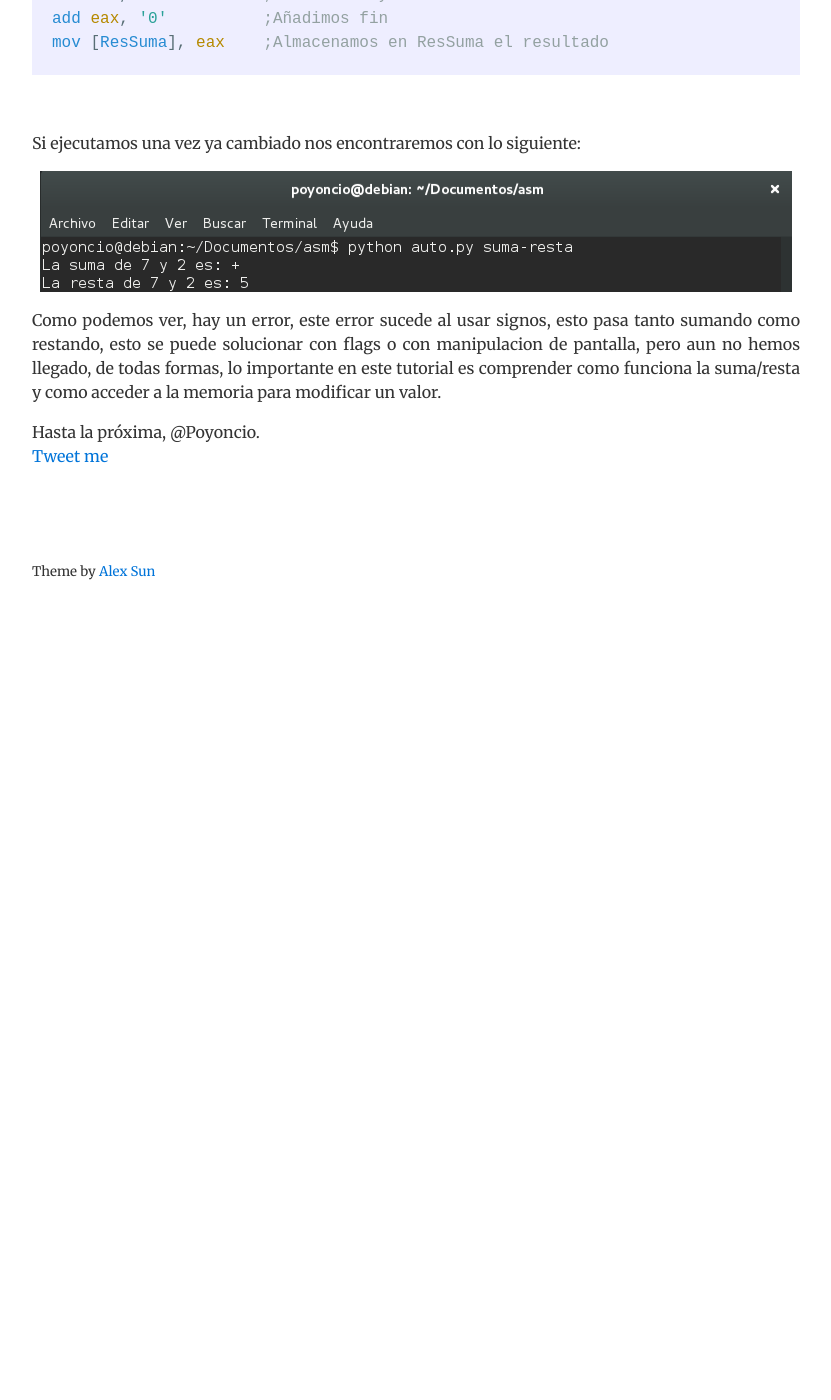
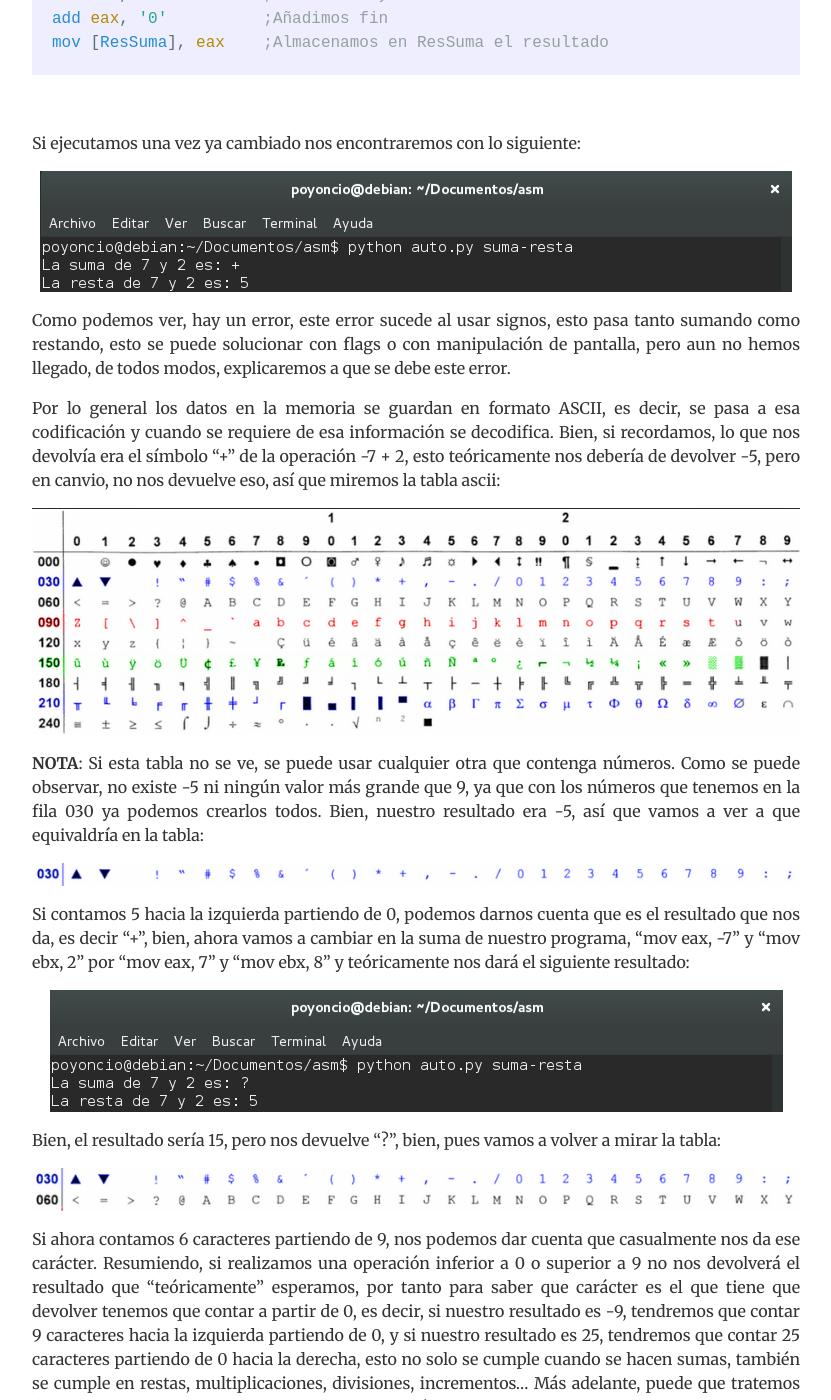
Before and after one commit to Poyoncio/poyoweb, a Jekyll site: the page built from _posts/2017-01-08-Curso-ensamblador-06-Operaciones-aritmeticas-I.md, in a window 1280 px wide and 1400 px high, scrolled down 6928 px. Shown: the whole window, without its empty margins (224-1055 px from the left). Built offline with Jekyll 4.4.1, drawn with Linux system fonts in a browser that asks for light colours; nearby versions of some CDN libraries; comment, search, counter and statistics services are not loaded; before the commit the page ends 7558 px from its top, so only the background shows below that; some of the changed text lies outside the part shown.

Commit message:
Update 2017-01-08-Curso-ensamblador-06-Operaciones-aritmeticas-I.md

```diff
--- a/_posts/2017-01-08-Curso-ensamblador-06-Operaciones-aritmeticas-I.md
+++ b/_posts/2017-01-08-Curso-ensamblador-06-Operaciones-aritmeticas-I.md
@@ -281,4 +281,23 @@ Si ejecutamos una vez ya cambiado nos encontraremos con lo siguiente:
 
 <img src="/images/captura--7-2-rstapostiivo.png" />
 
-Como podemos ver, hay un error, este error sucede al usar signos, esto pasa tanto sumando como restando, esto se puede solucionar con flags o con manipulacion de pantalla, pero aun no hemos llegado, de todas formas, lo importante en este tutorial es comprender como funciona la suma/resta y como acceder a la memoria para modificar un valor.
+Como podemos ver, hay un error, este error sucede al usar signos, esto pasa tanto sumando como restando, esto se puede solucionar con flags o con manipulación de pantalla, pero aun no hemos llegado, de todos modos, explicaremos a que se debe este error.
+
+Por lo general los datos en la memoria se guardan en formato ASCII, es decir, se pasa a esa codificación y cuando se requiere de esa información se decodifica. Bien, si recordamos, lo que nos devolvía era el símbolo "+" de la operación -7 + 2, esto teóricamente nos debería de devolver -5, pero en canvio, no nos devuelve eso, así que miremos la tabla ascii:
+
+<img src="/images/tabla-ascii-simbolos-06.png" />
+
+**NOTA**: Si esta tabla no se ve, se puede usar cualquier otra que contenga números.
+Como se puede observar, no existe -5 ni ningún valor más grande que 9, ya que con los números que tenemos en la fila 030 ya podemos crearlos todos. Bien, nuestro resultado era -5, así que vamos a ver a que equivaldría en la tabla:
+
+<img src="/images/captura-numeros-asccii.png" />
+
+Si contamos 5 hacia la izquierda partiendo de 0, podemos darnos cuenta que es el resultado que nos da, es decir "+", bien, ahora vamos a cambiar en la suma de nuestro programa, "mov eax, -7" y "mov ebx, 2" por "mov eax, 7" y "mov ebx, 8" y teóricamente nos dará el siguiente resultado:
+
+<img src="/images/nasm-ascii-8-7-06.png" />
+
+Bien, el resultado sería 15, pero nos devuelve "?", bien, pues vamos a volver a mirar la tabla:
+
+<img src="/images/captura-ascii-15-06-captura.png" />
+
+Si ahora contamos 6 caracteres partiendo de 9, nos podemos dar cuenta que casualmente nos da ese carácter. Resumiendo, si realizamos una operación inferior a 0 o superior a 9 no nos devolverá el resultado que "teóricamente" esperamos, por tanto para saber que carácter es el que tiene que devolver tenemos que contar a partir de 0, es decir, si nuestro resultado es -9, tendremos que contar 9 caracteres hacia la izquierda partiendo de 0, y si nuestro resultado es 25, tendremos que contar 25 caracteres partiendo de 0 hacia la derecha, esto no solo se cumple cuando se hacen sumas, también se cumple en restas, multiplicaciones, divisiones, incrementos... Más adelante, puede que tratemos de mejorar esto para que pueda devolvernos los números en condiciones, pero aun no tenemos los conocimientos necesarios, el objetivo de este post, es que hayan comprendido como se suma/resta, comprender como funciona la devolución de caracteres en función del signo y como se accede al contenido de una reserva, en el próximo post seguiremos con operaciones aritméticas..
```
